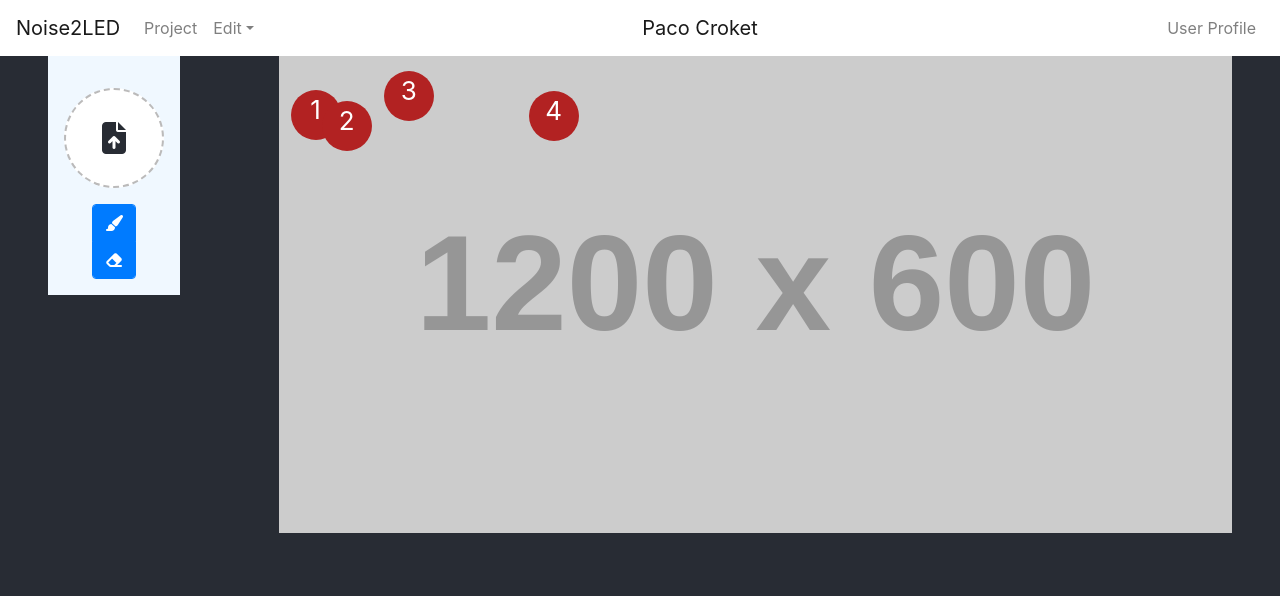
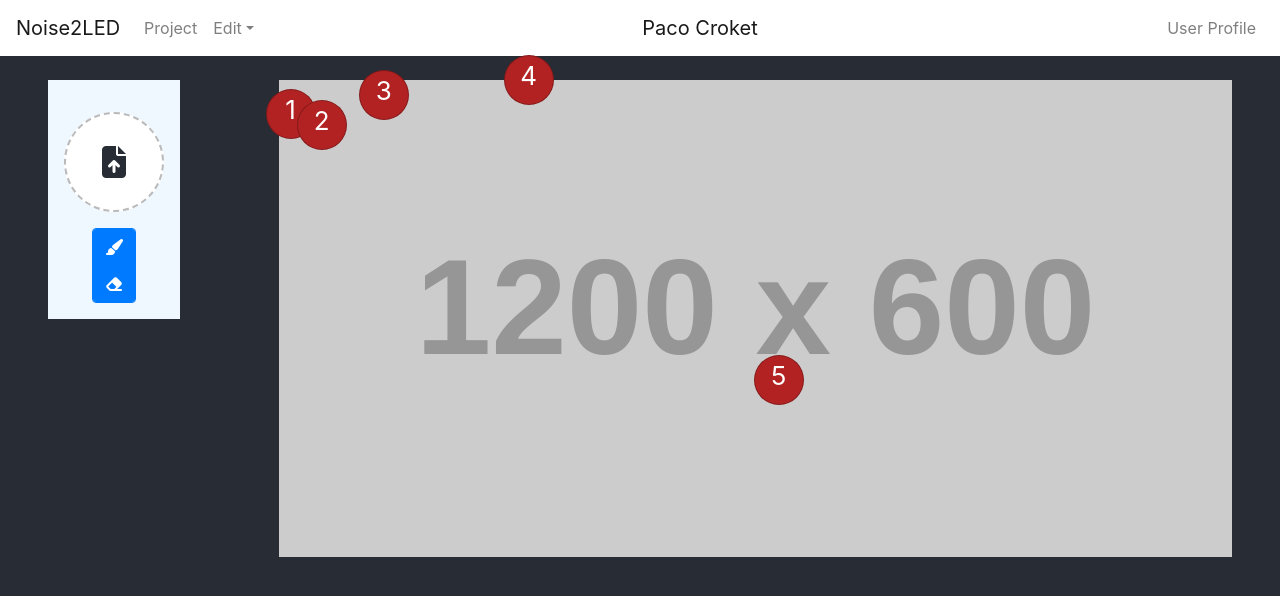
Before and after one commit to pacoCroket/coord-noise-simulation, a React (Create React App) app: page / in a window 1280 px wide. Shown: the top 596 px of the page. Built offline with nearby package versions, Linux system fonts and the light colour scheme.

Commit message:
LEDs positioned and sized from state
position on center of circle

```diff
--- a/src/App.css
+++ b/src/App.css
@@ -127,6 +127,7 @@ body {
   -webkit-border-radius: 50%;
   -moz-border-radius: 50%;
   border-radius: 50%;
+  border: 1px solid rgba(0, 0, 0, 0.253);
   background: firebrick;
   text-align: center;
   margin: auto;
--- a/src/App.js
+++ b/src/App.js
@@ -3,7 +3,7 @@ import "./App.css";
 import NavBar from "./components/NavBar";
 import EditTools from "./components/EditTools.js";
 import Canvas from "./components/Canvas.js";
-import 'bootstrap/dist/css/bootstrap.min.css';
+import "bootstrap/dist/css/bootstrap.min.css";
 
 class App extends Component {
   static paintModes = {
@@ -15,6 +15,9 @@ class App extends Component {
     backImg: "",
     tooling: {
       paintMode: App.paintModes.paint
+    },
+    displayProps: {
+      ledSize: 50
     },
     leds: [
       {
@@ -35,7 +38,12 @@ class App extends Component {
       {
         id: 4,
         x: 250,
-        y: 35
+        y: 0
+      },
+      {
+        id: 5,
+        x: 500,
+        y: 300
       }
     ]
   };
@@ -47,7 +55,7 @@ class App extends Component {
 
   paintModeChanged = paintMode => {
     this.state.tooling.paintMode = paintMode;
-    console.log('app.js ' + paintMode)
+    console.log("app.js " + paintMode);
   };
 
   render() {
@@ -55,7 +63,7 @@ class App extends Component {
       <div className="App">
         <NavBar id="NavBar"></NavBar>
         <header className="App-header h-100">
-          <div className="container-fluid workspace px-5">
+          <div className="container-fluid workspace px-5 py-4">
             {/* TODO snap workspace to bottom */}
             <div className="row mx-auto">
               <div className="col-md-auto p-0 h-100">
@@ -68,7 +76,12 @@ class App extends Component {
               {/* TODO vertical divider */}
               <div className="col-1 p-0 h-100"></div>
               <div className="col p-0 h-100">
-                <Canvas leds={this.state.leds} tooling={this.state.tooling} img={this.state.backImg}></Canvas>
+                <Canvas
+                  leds={this.state.leds}
+                  tooling={this.state.tooling}
+                  img={this.state.backImg}
+                  displayProps={this.state.displayProps}
+                ></Canvas>
               </div>
             </div>
           </div>
--- a/src/components/Canvas.js
+++ b/src/components/Canvas.js
@@ -23,7 +23,7 @@ export default class Canvas extends Component {
         //   style={this.setStyle}
         ></img>
         {this.props.leds.map(led => (
-          <Led led={led} key={led.id}></Led>
+          <Led led={led} key={led.id} ledSize={this.props.displayProps.ledSize}></Led>
         ))}
       </div>
     );
--- a/src/components/Led.js
+++ b/src/components/Led.js
@@ -3,19 +3,20 @@ import PropTypes from "prop-types";
 
 export default class Led extends Component {
   getStyle = () => {
-    return { transform: `translate(${this.props.led.x}px, ${this.props.led.y}px)`, };
+    return { left: `${this.props.led.x - this.props.ledSize/2}px`, top: `${this.props.led.y - this.props.ledSize/2}px`,
+            width: this.props.ledSize, height: this.props.ledSize };
   };
 
-  clicked = (e) => {
-      console.log(e)
-      this.props.led.x = e.clientX;
-      this.props.led.y = e.clientY;
-  }
+  clicked = e => {
+    console.log(e);
+    this.props.led.x = e.clientX;
+    this.props.led.y = e.clientY;
+  };
 
   render() {
     return (
       <div className="led" style={this.getStyle()} onMouseDown={this.clicked}>
-        <p>{this.props.led.id}</p>
+        <p className="m-0">{this.props.led.id}</p>
       </div>
     );
   }
```
